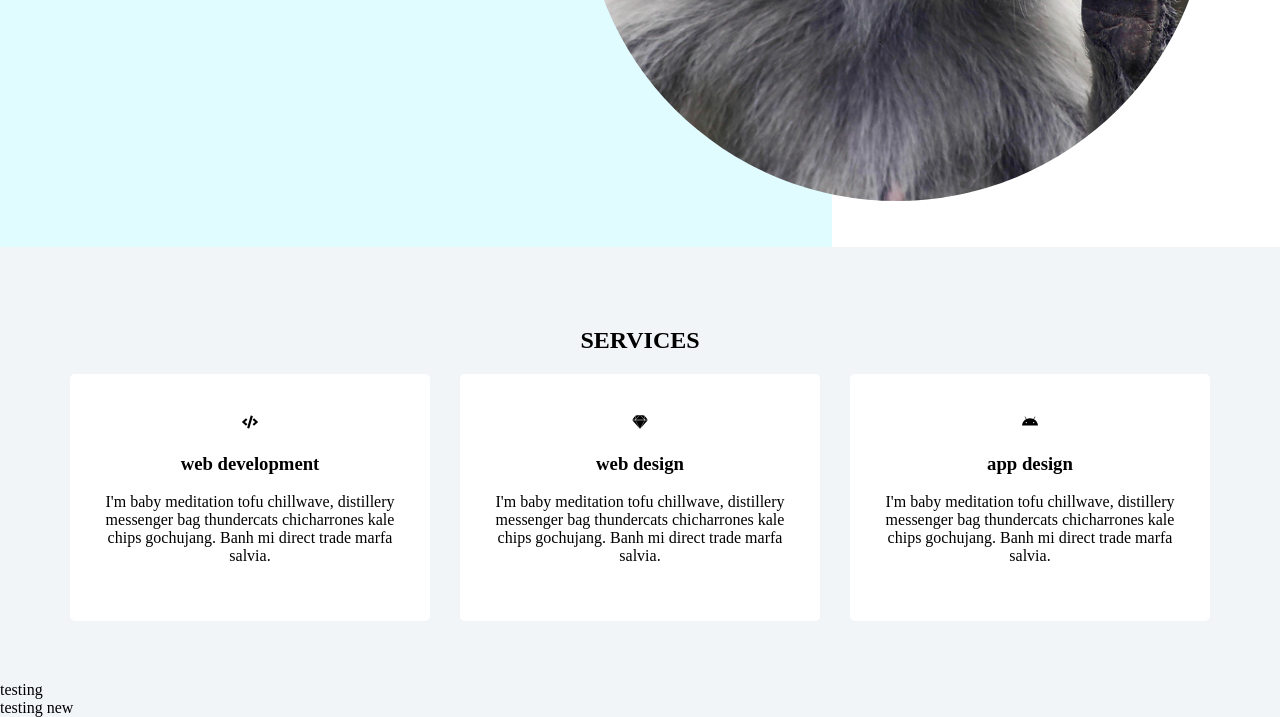
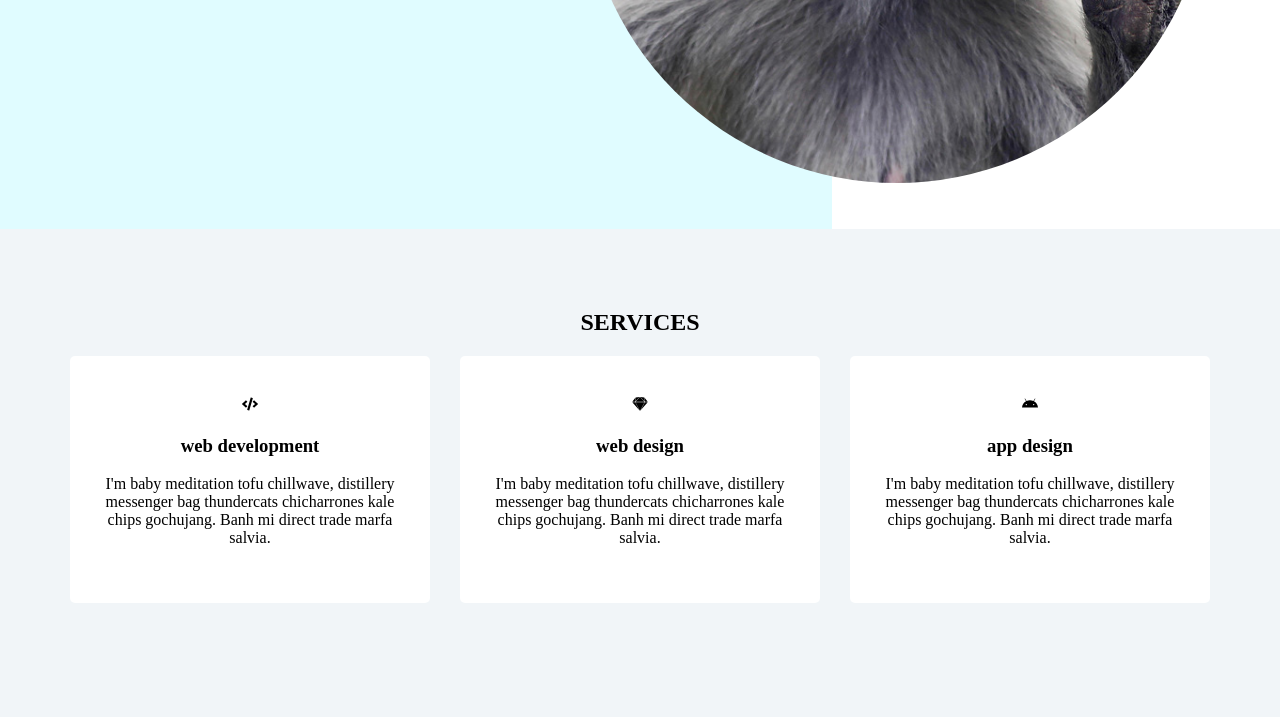
Before and after one commit to IvanMilivojevic/gatsby-strapi-project, a Gatsby site: page / in a window 1280 px wide. Shown: the part 571-1288 px from the top of the page. After the commit the page ends 1234 px from the top, so only its background shows below. Built offline with nearby package versions, Linux system fonts and the light colour scheme; Gatsby itself is replaced by a stand-in of ours.

Commit message:
remove test

```diff
--- a/src/layouts/Layout.js
+++ b/src/layouts/Layout.js
@@ -6,7 +6,6 @@ const Layout = ({ children }) => {
   return (
     <>
       <Header />
-      <div>test</div>
       <main>{children}</main>
     </>
   )
--- a/src/pages/index.js
+++ b/src/pages/index.js
@@ -8,8 +8,6 @@ const Home = () => {
     <Layout>
       <Hero />
       <Services />
-      testing
-      <div>testing new </div>
     </Layout>
   )
 }
```
